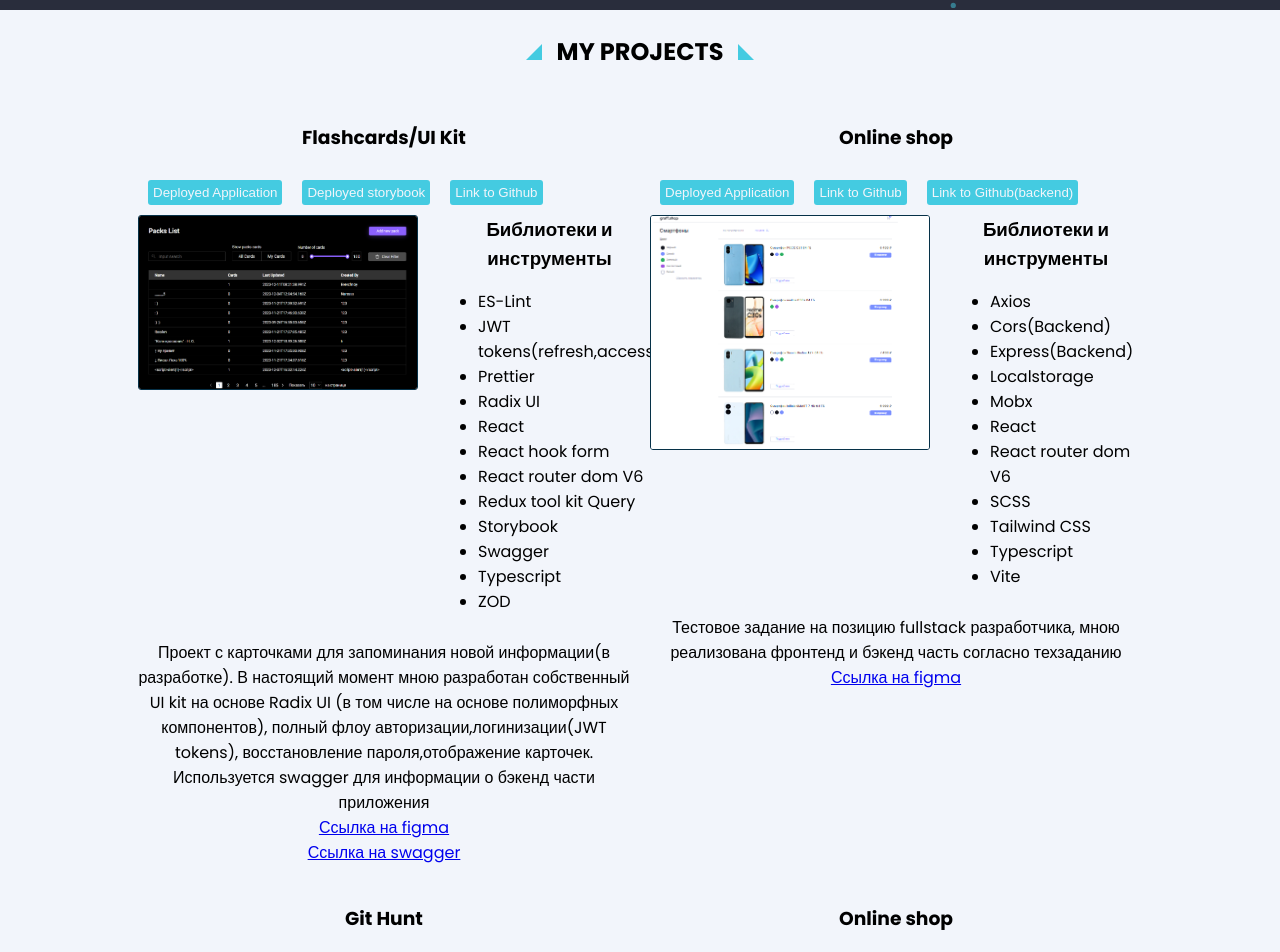
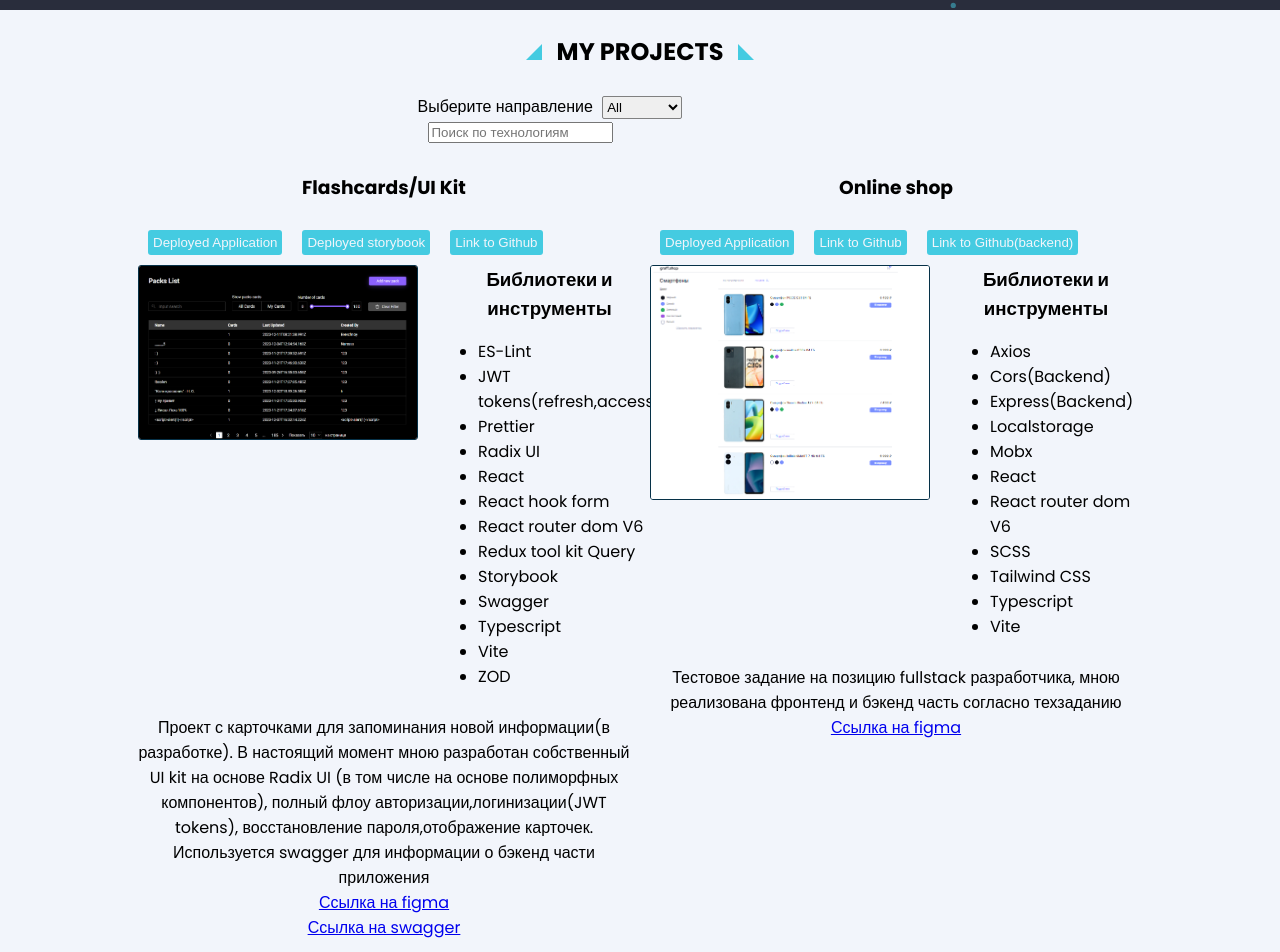
Before and after one commit to Vlad06091992/Portfolio, a React (Create React App) app: page / in a window 1280 px wide. Shown: the part 980-1932 px from the top of the page. Built offline with nearby package versions, Linux system fonts and the light colour scheme.

Commit message:
search for projects

```diff
--- a/src/common/components/Particle/Particle.jsx
+++ b/src/common/components/Particle/Particle.jsx
@@ -53,7 +53,6 @@ const options = {
 export const Particle = (props) => {
 
     const particlesInit = useCallback(async (engine) => {
-        console.log(engine);
         // you can initiate the tsParticles instance (engine) here, adding custom shapes or presets
         // this loads the tsparticles package bundle, it's the easiest method for getting everything ready
         // starting from v2 you can add only the features you need reducing the bundle size
@@ -61,7 +60,7 @@ export const Particle = (props) => {
     }, []);
 
     const particlesLoaded = useCallback(async (container) => {
-        await console.log(container);
+        // await console.log(container);
     }, []);
 
 
--- a/src/components/Main/Main.js
+++ b/src/components/Main/Main.js
@@ -12,7 +12,6 @@ import ReactTypingEffect from 'react-typing-effect';
 export const Main = () => {
     return (
         <div className={css.main}>
-
             <Particle/>
             <Slide>
             <div className={css.container}>
--- a/src/components/Project/Project.js
+++ b/src/components/Project/Project.js
@@ -10,46 +10,46 @@ export const Project = (props) => {
             <h3>{props.title}</h3>
             <div className={styles.linkButtons}>
                 {props.linkToDeploy && <div>
-                    <a target={'_blank'} href={props.linkToDeploy}>
+                    <a target={'_blank'} href={props.linkToDeploy} rel="noreferrer">
                         <Button description={'Deployed Application'}></Button>
                     </a>
                 </div>}
                 {props.linkToDeployStorybook && <div>
-                    <a target={'_blank'} href={props.linkToDeploy}>
+                    <a target={'_blank'} href={props.linkToDeploy} rel="noreferrer">
                         <Button description={'Deployed storybook'}></Button>
                     </a>
                 </div>}
                 <div>
-                    <a target={'_blank'} href={props.linkFrontend}>
+                    <a target={'_blank'} href={props.linkFrontend} rel="noreferrer">
                         <Button description={'Link to Github'}></Button>
                     </a>
                 </div>
                 {props.linkBackend && <div>
-                    <a target={'_blank'} href={props.linkBackend}>
+                    <a target={'_blank'} href={props.linkBackend} rel="noreferrer">
                         <Button description={'Link to Github(backend)'}></Button>
                     </a>
                 </div>}
             </div>
             <div className={styles.main}>
                 <div>
-                    <img alt={'image'} className={styles.image} src={props.image}></img>
+                    <img alt={'project'} className={styles.image} src={props.image}></img>
                 </div>
                 <div>
                     <h3 className={styles.h3}>Библиотеки и инструменты</h3>
                     <ul>
                         {
-                            props.technologies.sort((a, b) => a.localeCompare(b)).map(el => <li
-                                className={styles.itemLi}>{el}</li>)
+                            props.technologies.sort((a, b) => a.localeCompare(b)).map(el => <li key={el}
+                                                                                                className={styles.itemLi}>{el}</li>)
                         }
                     </ul>
                 </div>
             </div>
 
             <div className={styles.description}>{props.description}</div>
-            {props.figma && <div><a target={"_blank"} href={props.figma}>Ссылка на figma</a></div>}
-            {props.swagger && <div><a target={"_blank"} href={props.swagger}>Ссылка на swagger</a></div>}
-            {props.linkToApi && <div><a target={"_blank"} href={props.linkToApi}>Ссылка на API(backend)</a></div>}
-            {props.linkToTask && <div><a target={"_blank"} href={props.linkToTask}>Ссылка на задание(Github)</a></div>}
+            {props.figma && <div><a target={"_blank"} href={props.figma} rel="noreferrer">Ссылка на figma</a></div>}
+            {props.swagger && <div><a target={"_blank"} href={props.swagger} rel="noreferrer">Ссылка на swagger</a></div>}
+            {props.linkToApi && <div><a target={"_blank"} href={props.linkToApi} rel="noreferrer">Ссылка на API(backend)</a></div>}
+            {props.linkToTask && <div><a target={"_blank"} href={props.linkToTask} rel="noreferrer">Ссылка на задание(Github)</a></div>}
         </div>
 
     )
--- a/src/components/Projects/Projects.js
+++ b/src/components/Projects/Projects.jsx
@@ -1,23 +1,22 @@
 import css from './Projects.module.scss'
-import React from 'react';
+import React, {useState} from 'react';
 import {Project} from '../Project/Project'
 import {Title} from "../../common/components/Title/Title";
-import todolist from '../../assets/projects/todolist.png'
-import todolistTest from '../../assets/projects/todolist-test.png'
-import onlineShop from '../../assets/projects/online-shop.png'
-import onlineShopTwo from '../../assets/projects/online-shop-2.png'
-import gitHunt from '../../assets/projects/git-hunt.png'
-import bloggers from '../../assets/projects/bloggers.png'
-import inventory from '../../assets/projects/inventory.png'
-import minicut from '../../assets/projects/minicut.png'
-import storybook from '../../assets/projects/storybook.png'
-import petProjects from '../../assets/projects/pet_projects.png'
-import flashcards from '../../assets/projects/flashcards.png'
 import Slide from "react-reveal/Slide";
+import flashcards from "../../assets/projects/flashcards.png";
+import onlineShop from "../../assets/projects/online-shop.png";
+import gitHunt from "../../assets/projects/git-hunt.png";
+import onlineShopTwo from "../../assets/projects/online-shop-2.png";
+import todolist from "../../assets/projects/todolist.png";
+import todolistTest from "../../assets/projects/todolist-test.png";
+import inventory from "../../assets/projects/inventory.png";
+import minicut from "../../assets/projects/minicut.png";
+import bloggers from "../../assets/projects/bloggers.png";
+import petProjects from "../../assets/projects/pet_projects.png";
 
-
-let projectsProps = [
+const projects = [
     {
+        type: ['frontend'],
         title: "Flashcards/UI Kit",
         image: flashcards,
         linkFrontend: 'https://github.com/Vlad06091992/flashcards',
@@ -25,20 +24,22 @@ let projectsProps = [
         swagger: 'https://api.flashcards.andrii.es/docs',
         linkToDeployStorybook: 'https://flashcards-nwweb3age-vlad06091992.vercel.app/?path=/story',
         description: "Проект с карточками для запоминания новой информации(в разработке). В настоящий момент мною разработан собственный UI kit на основе Radix UI (в том числе на основе полиморфных компонентов), полный флоу авторизации,логинизации(JWT tokens), восстановление пароля,отображение карточек. Используется swagger для информации о бэкенд части приложения",
-        technologies: ["Typescript", "React", "React router dom V6", "Radix UI", , "Prettier", "ES-Lint", "React hook form", "ZOD", "Redux tool kit Query", "Storybook","Swagger","JWT tokens(refresh,access)"],
+        technologies: ["Typescript", "React", "React router dom V6", "Radix UI", , "Prettier", "ES-Lint", "React hook form", "ZOD", "Redux tool kit Query", "Storybook", "Swagger", "JWT tokens(refresh,access)", "Vite"],
         figma: 'https://www.figma.com/file/PwHkQjA62wyw8BSEyW4gIk/%D0%9E%D0%B1%D1%83%D1%87%D0%B5%D0%BD%D0%B8%D0%B5-%D0%BF%D0%BE-%D0%BA%D0%B0%D1%80%D1%82%D0%BE%D1%87%D0%BA%D0%B0%D0%BC?node-id=2-2378&t=FtEn06M2W26xiUEx-0'
     },
     {
+        type: ['fullstack', 'frontend', 'backend'],
         title: "Online shop",
         image: onlineShop,
         linkFrontend: 'https://github.com/Vlad06091992/online-shop-test-client',
         linkBackend: 'https://github.com/Vlad06091992/online-shop-test-server',
         linkToDeploy: 'https://online-shop-test-client.vercel.app/',
-        description: `Тестовое задание на позицию fullstack разработчика, мною реализована фронтенд и бэкенд часть согласно техзаданию` ,
+        description: `Тестовое задание на позицию fullstack разработчика, мною реализована фронтенд и бэкенд часть согласно техзаданию`,
         figma: "https://www.figma.com/file/oWzPN2t2g0lmUG1jyTdYxL/%D0%A2%D0%B5%D1%81%D1%82%D0%BE%D0%B2%D0%BE%D0%B5-%D0%B7%D0%B0%D0%B4%D0%B0%D0%BD%D0%B8%D0%B5-%2F-Fullstack-Web-Developer?node-id=0%3A1&mode=dev",
         technologies: ["Localstorage", "Typescript", "React", "Mobx", "Tailwind CSS", "Axios", "React router dom V6", "Express(Backend)", "Vite", "SCSS", "Cors(Backend)"],
     },
     {
+        type: ['frontend'],
         title: "Git Hunt",
         image: gitHunt,
         linkFrontend: 'https://github.com/Vlad06091992/GitHunt',
@@ -48,26 +49,29 @@ let projectsProps = [
 
     },
     {
-        title: "Online shop",
+        type: ['frontend'],
+        title: "shop",
         image: onlineShopTwo,
         linkToTask: "https://github.com/ITCase/react-test-task/tree/middle",
         linkFrontend: 'https://github.com/Vlad06091992/ITCase_test_task_react',
         linkToDeploy: 'https://it-case-test-task-react.vercel.app',
         description: "Тестовое задание на позицию middle frontend разработчика. Мини интернет магазин",
-        technologies: ["Typescript", "React", "Mobx", "React router dom V6",'UUID',"React-toastify","SCSS"],
+        technologies: ["Typescript", "React", "Mobx", "React router dom V6", 'UUID', "React-toastify", "SCSS"],
 
     },
     {
+        type: ['frontend'],
         title: "Tasks manager",
         image: todolist,
         linkFrontend: 'https://github.com/Vlad06091992/ToDoLIst-react-typescript',
-        linkToApi:'https://social-network.samuraijs.com/docs?type=todolist#auth',
+        linkToApi: 'https://social-network.samuraijs.com/docs?type=todolist#auth',
         linkToDeploy: 'https://todo-cyan-alpha.vercel.app',
         description: "Проект для планирования задач, взаимодействует с внешним API",
         technologies: ["Typescript", "React", "Redux Tool Kit", "Axios", "Formik", "React router dom V6", "Storybook", "Material UI", "UUID"],
 
     },
     {
+        type: ['frontend'],
         title: "Infinite Todolist",
         image: todolistTest,
         linkFrontend: 'https://github.com/Vlad06091992/test-assigment',
@@ -78,6 +82,7 @@ let projectsProps = [
 
     },
     {
+        type: ['frontend'],
         title: "Inventory of items",
         image: inventory,
         linkFrontend: 'https://github.com/Vlad06091992/vue-test-task',
@@ -87,6 +92,7 @@ let projectsProps = [
         figma: "https://www.figma.com/file/ziQM2VcgY1D7UnX937cSEO/Vue-Test-Task?node-id=0%3A1&mode=dev"
     },
     {
+        type: ['frontend'],
         title: "Minicut Craft Pro",
         image: minicut,
         linkFrontend: 'https://github.com/Vlad06091992/Minicut_Craft_Pro',
@@ -95,32 +101,63 @@ let projectsProps = [
         technologies: ["Typescript", "React", "React router dom V6", "Material UI", "Localstorage", "Prettier", "UUID",],
     },
     {
+        type: ['backend'],
         title: "Bloggers Platform API",
         image: bloggers,
         linkFrontend: 'https://github.com/Vlad06091992/bloggers-platform-api',
         linkToDeploy: 'https://bloggers-platform-api.vercel.app/',
         description: "Backend приложение, разрабатываемое мною в целях изучения новых знаний и технологий. В настоящее время реализовано несколько роутов(блоги,посты,видео), используется 'Mondo DB Atlas' для хранения данных, базовая авторизация, написаны e2e тесты для роутов. Проект на этапе разработки",
-        technologies: ["Typescript", "Express","Express-validator","Express basic auth","MongoDB","Super test","Dotenv","jest","nodemon",],
+        technologies: ["Typescript", "Express", "Express-validator", "Express basic auth", "MongoDB", "Super test", "Dotenv", "jest", "nodemon",],
     },
     {
+        type: ['native'],
         title: "Pet projects native JS",
         image: petProjects,
         linkFrontend: 'https://github.com/Vlad06091992/pet-projects-native-js',
         description: "Репозиторий с пет проектами на чистом JS+HTML+CSS",
-        technologies: ["Javascript","HTML","CSS","Fetch"]
+        technologies: ["Javascript", "HTML", "CSS", "Fetch"]
     },
 ]
 
 export const Projects = () => {
+    const [projectsState, setProjectsState] = useState(projects)
+    const [inputValue, setInputValue] = React.useState("");
+    const [debouncedInputValue, setDebouncedInputValue] = useState("");
+
+    const handleInputChange = (event) => {
+        setInputValue(event.target.value.toLowerCase());
+    };
+
+    let findedItems = projectsState.filter(el => {
+        let res = false
+        el.technologies.forEach((t) => {
+            if (t.toLowerCase().indexOf(inputValue) > -1) res = true
+        })
+        return res
+    }).map((el, index) => <Project key={el.title} {...el}/>);
     return (<div id={'projects'} className={css.projects}>
             <Title title={"My projects"}/>
+            <div className={css.searchSettings}>
+                <span>Выберите направление </span> <select className={css.select} onChange={event => {
+                setInputValue('')
+                event.target.value === 'all' ? setProjectsState(projects) :
+                    setProjectsState(projects.filter(el => el.type.includes(event.target.value)))
+            }}>
+                <option value={'all'}>All</option>
+                <option value={'frontend'}>Frontend</option>
+                <option value={'backend'}>Backend</option>
+                <option value={'fullstack'}>Fullstack</option>
+                <option value={'native'}>Native JS</option>
+            </select>
+                <input value={inputValue} className={css.input} placeholder={'Поиск по технологиям'} onChange={handleInputChange}/>
+            </div>
+
             <Slide left>
                 <div className={css.container}>
-                    {projectsProps.map((el, index) => <Project key={el.title} {...el}/>)}
+                    {!findedItems.length && <div className={css.notFoundResult}>К сожалению проекты с такими параметрами не нашлись :(</div>}
+                    {findedItems}
                 </div>
-
             </Slide>
         </div>
-
     )
 }
--- a/src/components/Projects/Projects.module.scss
+++ b/src/components/Projects/Projects.module.scss
@@ -3,10 +3,30 @@
 
 .projects {
   background-color: $projectsAndSkillsBgColor;
-
+min-height: 100vh;
   .container {
     @include flex(space-evenly, flex-start);
     @include container;
     height: 100%;
   }
+  .searchSettings{
+    width: 445px;
+    margin: 0 auto;
+  }
+
+  .notFoundResult{
+    margin-top: 30px;
+  }
+
+  .select{
+    padding: 2px 0;
+    margin-left: 5px;
+    border-radius: 2px;
+    border: 1px solid grey;
+  }
+
+  .input{
+    margin-left: 10px;
+  }
+
 }
```
Also changed, not shown: src/App.js (+1 -104 lines), src/components/Skill/Skill.js (+1 -6 lines), src/components/Skills/Skills.js (+7 -4 lines).
